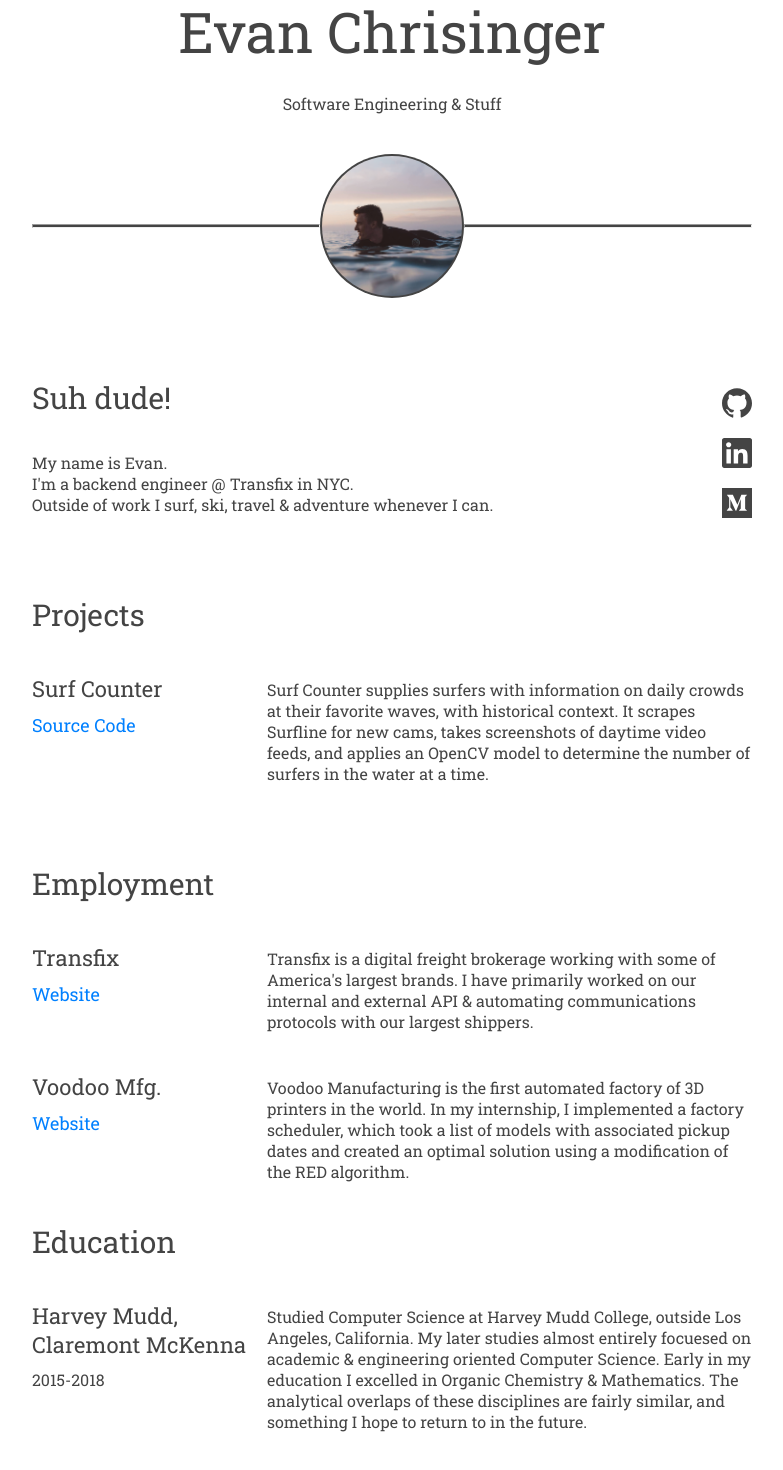
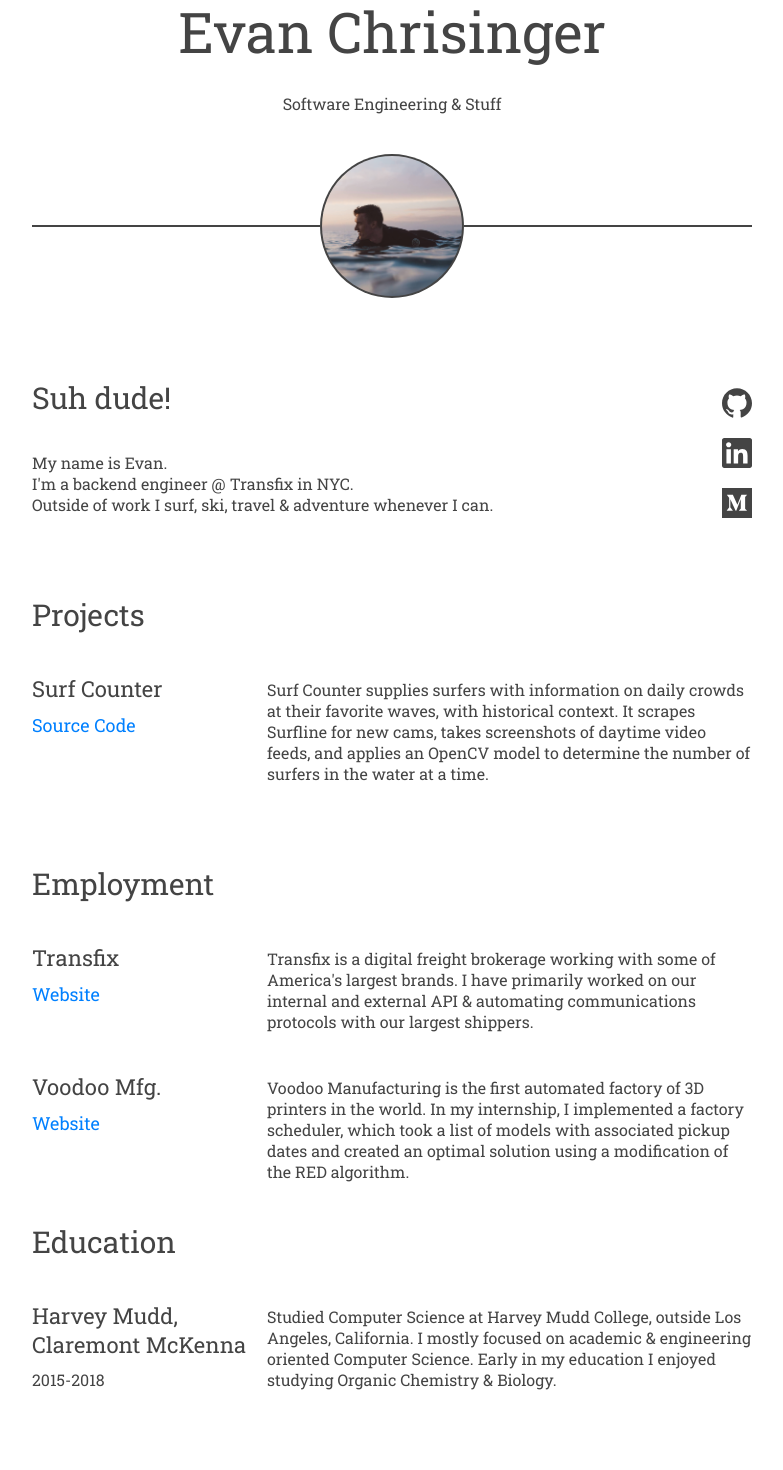
Before and after one commit to echrisinger/personal-site, a React (Create React App) app: page / in a window 1280 px wide. Shown: the part 106-1576 px from the top of the page, without its empty margins (248-1031 px from the left). Built offline with nearby package versions, Linux system fonts and the light colour scheme.

Commit message:
change styling on hr

```diff
--- a/src/AboutMe.css
+++ b/src/AboutMe.css
@@ -32,6 +32,7 @@ hr {
   margin: auto 0;
   height: 2px;
   background-color: #444444;
+  border: 0px;
 }
 
 .personal-photo-container {
--- a/src/Education.js
+++ b/src/Education.js
@@ -6,7 +6,7 @@ export default class Education extends PureComponent {
     const education = {
       title: ['Harvey Mudd', 'Claremont McKenna'],
       degree: 'Bachelors of Computer Science',
-      description: 'Studied Computer Science at Harvey Mudd College, outside Los Angeles, California. My later studies almost entirely focuesed on academic & engineering oriented Computer Science. Early in my education I excelled in Organic Chemistry & Mathematics. The analytical overlaps of these disciplines are fairly similar, and something I hope to return to in the future.',
+      description: 'Studied Computer Science at Harvey Mudd College, outside Los Angeles, California. I mostly focused on academic & engineering oriented Computer Science. Early in my education I enjoyed studying Organic Chemistry & Biology.',
       timespan: {
         start: moment('2015-09-01'),
         end: moment('2018-05-13')
```
Also changed, not shown: 2 other files (tests, documents, lock files or other folders).
